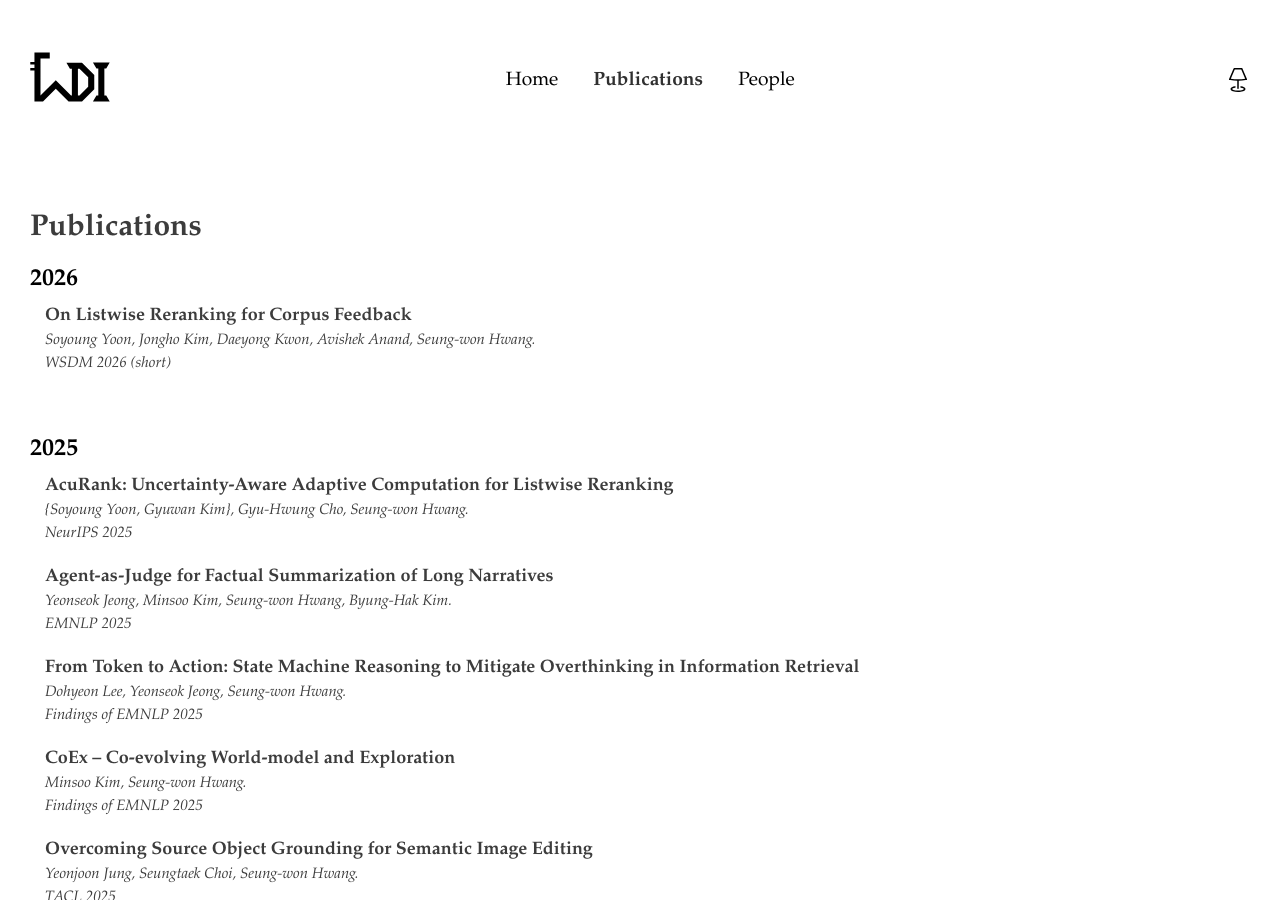
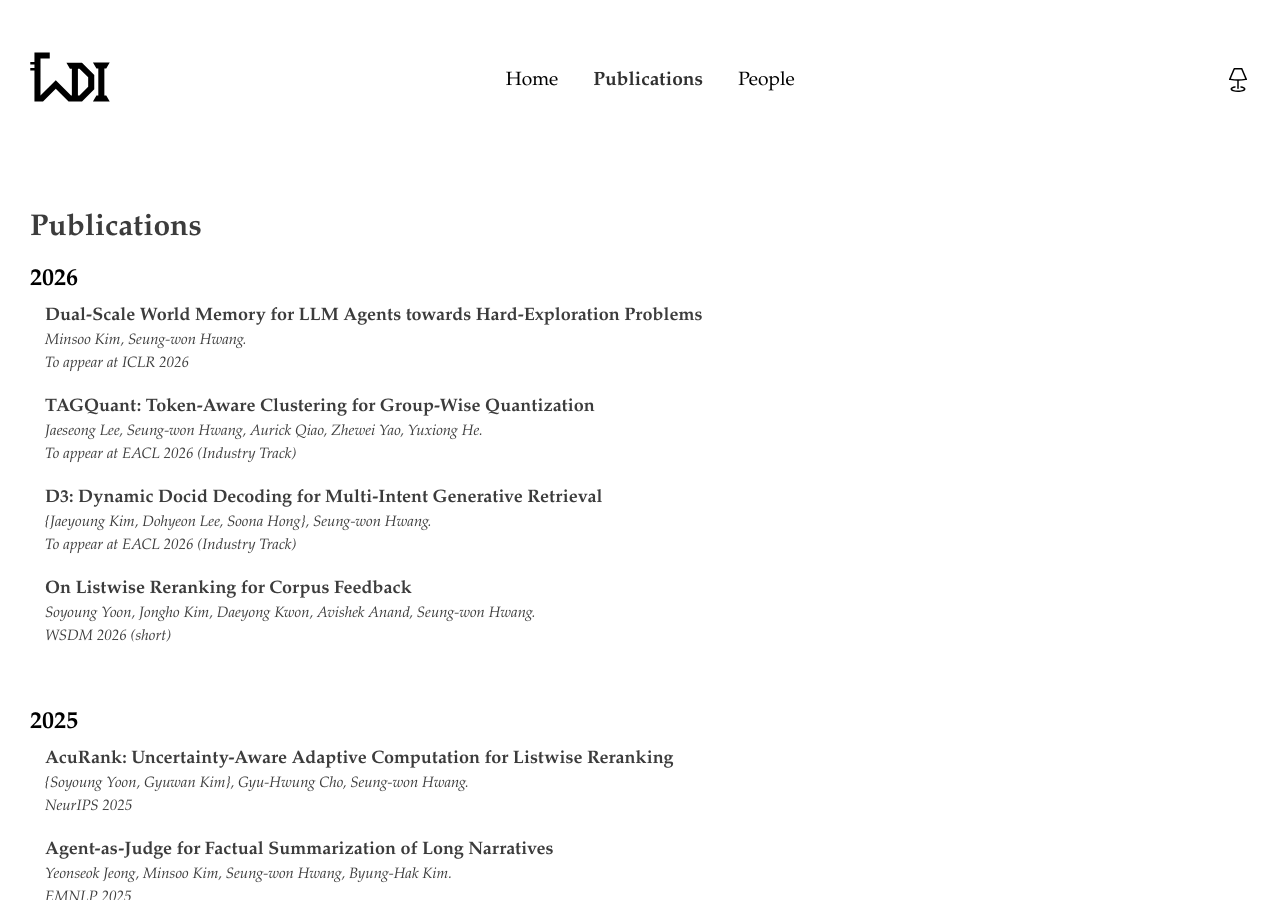
Before and after one commit to ldilab/ldilab.github.io, a Jekyll site: the page built from publications.html, in a window 1280 px wide and 900 px high. Built offline with Jekyll 4.4.1, drawn with Linux system fonts in a browser that asks for light colours.

Commit message:
Update pub list

```diff
--- a/_data/publications.yml
+++ b/_data/publications.yml
@@ -1,5 +1,14 @@
 - year: 2026
   papers:
+  - title: 'Dual-Scale World Memory for LLM Agents towards Hard-Exploration Problems'
+    authors: 'Minsoo Kim, Seung-won Hwang'
+    venue: To appear at ICLR 2026
+  - title: 'TAGQuant: Token-Aware Clustering for Group-Wise Quantization'
+    authors: 'Jaeseong Lee, Seung-won Hwang, Aurick Qiao, Zhewei Yao, Yuxiong He'
+    venue: To appear at EACL 2026 (Industry Track)
+  - title: 'D3: Dynamic Docid Decoding for Multi-Intent Generative Retrieval'
+    authors: '{Jaeyoung Kim, Dohyeon Lee, Soona Hong}, Seung-won Hwang'
+    venue: To appear at EACL 2026 (Industry Track)
   - title: 'On Listwise Reranking for Corpus Feedback'
     authors: 'Soyoung Yoon, Jongho Kim, Daeyong Kwon, Avishek Anand, Seung-won Hwang'
     venue: WSDM 2026 (short)
```
